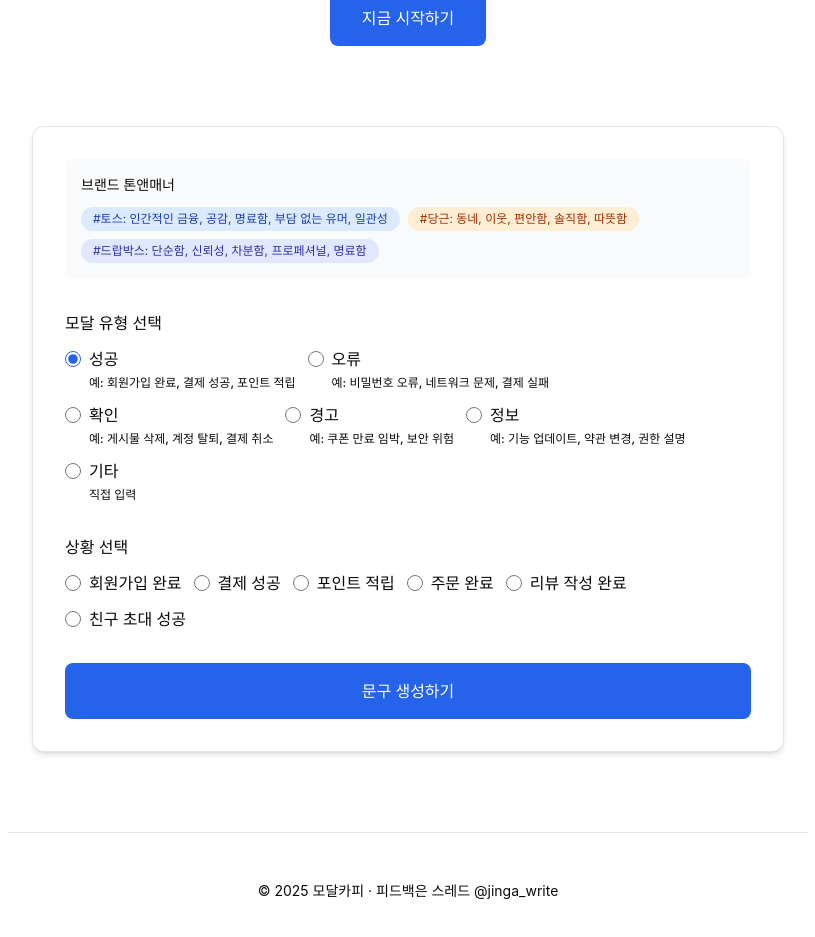
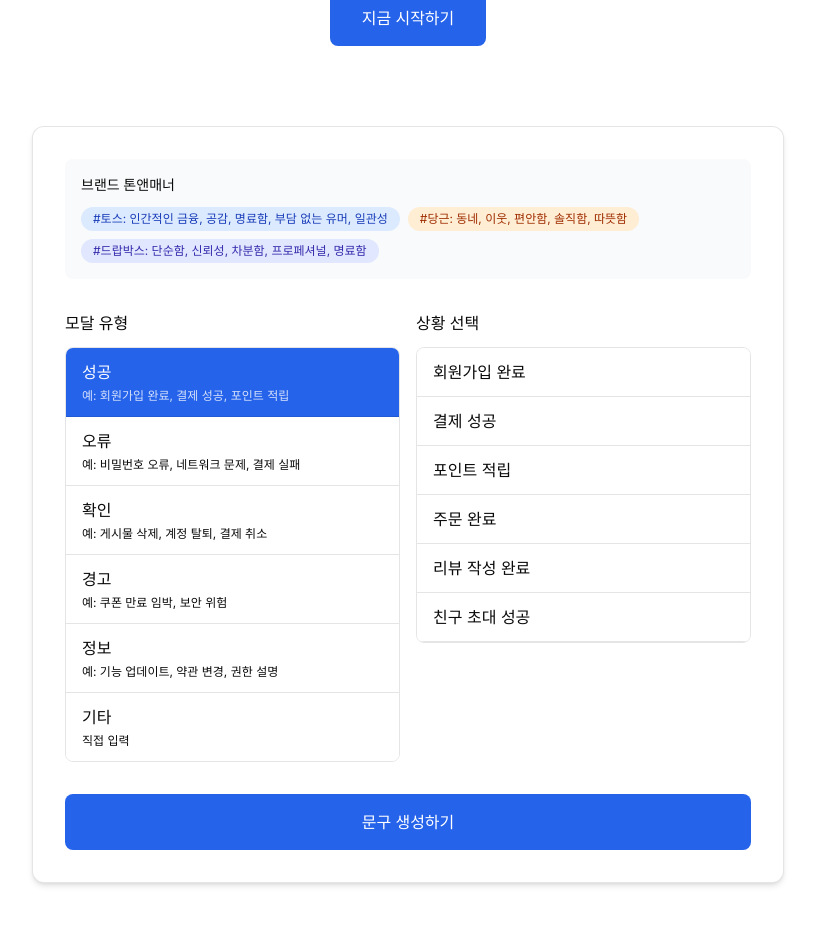
Before and after one commit to jingawrite/modalcopy, a React (Vite) app: page / in a window 1280 px wide. Shown: the part 421-1358 px from the top of the page, without its empty margins (232-1047 px from the left). Built offline with nearby package versions, Linux system fonts and the light colour scheme; a web font is replaced by a local one.

Commit message:
Refactor: Change to dual list UI with preview animation
- Change modal type and situation selection to dual list layout
- Add preview example below each situation option
- Show preview only for selected option
- Add smooth animation effects for preview display
- Remove brand style name from preview

```diff
--- a/src/app/App.tsx
+++ b/src/app/App.tsx
@@ -760,10 +760,12 @@ export default function App() {
             </div>
           </div>
 
-          {/* Step 1: Modal Type */}
-          <div className="mb-8">
-            <label className="block mb-3">모달 유형 선택</label>
-            <div className="flex flex-wrap gap-3">
+          {/* Dual List Selection */}
+          <div className="mb-8 grid grid-cols-2 gap-4">
+            {/* Left: Modal Type List */}
+            <div>
+              <label className="block mb-3 font-medium">모달 유형</label>
+              <div className="border border-border rounded-lg overflow-hidden">
                 {(
                   [
                     "성공",
@@ -774,27 +776,22 @@ export default function App() {
                     "기타",
                   ] as ModalType[]
                 ).map((type) => (
-                <label
+                  <div
                     key={type}
-                  className="flex flex-col gap-1 cursor-pointer"
+                    onClick={() => handleModalTypeChange(type)}
+                    className={`px-4 py-3 cursor-pointer border-b border-border last:border-b-0 transition-colors ${
+                      modalType === type
+                        ? "bg-[#2563EB] text-white"
+                        : "bg-white hover:bg-gray-50"
+                    }`}
                   >
-                  <div className="flex items-center gap-2">
-                    <input
-                      type="radio"
-                      name="modalType"
-                      value={type}
-                      checked={modalType === type}
-                      onChange={() =>
-                        handleModalTypeChange(type)
-                      }
-                      className="w-4 h-4 accent-[#2563EB]"
-                    />
-                    <span>{type}</span>
+                    <div className="font-medium">{type}</div>
+                    <div className={`text-xs mt-1 ${
+                      modalType === type ? "text-white/80" : "text-muted-foreground"
+                    }`}>
+                      {modalTypeExamples[type]}
                     </div>
-                  <span className="text-xs text-muted-foreground ml-6">
-                    {modalTypeExamples[type]}
-                  </span>
-                </label>
+                  </div>
                 ))}
               </div>
 
@@ -812,32 +809,58 @@ export default function App() {
               )}
             </div>
 
-          {/* Step 2: Situation Selection */}
-          {modalType !== "기타" && (
-            <div className="mb-8">
-              <label className="block mb-3">상황 선택</label>
-              <div className="flex flex-wrap gap-3">
-                {situationOptions[modalType].map((sit) => (
-                  <label
-                    key={sit}
-                    className="flex items-center gap-2 cursor-pointer"
+            {/* Right: Situation List */}
+            <div>
+              <label className="block mb-3 font-medium">상황 선택</label>
+              {modalType !== "기타" ? (
+                <div className="border border-border rounded-lg overflow-hidden">
+                  {situationOptions[modalType].map((sit) => {
+                    const preview = generateCopy(modalType, sit, "")[0]; // 첫 번째 예시만 (토스 스타일)
+                    const isSelected = situation === sit;
+                    return (
+                      <div key={sit}>
+                        <div
+                          onClick={() => setSituation(sit)}
+                          className={`px-4 py-3 cursor-pointer border-b border-border transition-all duration-200 ${
+                            isSelected
+                              ? "bg-[#2563EB] text-white"
+                              : "bg-white hover:bg-gray-50"
+                          }`}
                         >
-                    <input
-                      type="radio"
-                      name="situation"
-                      value={sit}
-                      checked={situation === sit}
-                      onChange={(e) =>
-                        setSituation(e.target.value)
-                      }
-                      className="w-4 h-4 accent-[#2563EB]"
-                    />
-                    <span>{sit}</span>
-                  </label>
-                ))}
+                          {sit}
+                        </div>
+                        {/* Preview Example - Only show for selected option with animation */}
+                        <div
+                          className={`overflow-hidden transition-all duration-300 ease-in-out ${
+                            isSelected
+                              ? "max-h-96 opacity-100"
+                              : "max-h-0 opacity-0"
+                          }`}
+                        >
+                          <div className="px-4 py-3 bg-gray-50 border-b border-border">
+                            <div className={`text-sm font-semibold mb-1 transition-all duration-200 ${
+                              isSelected ? "translate-y-0 opacity-100" : "-translate-y-2 opacity-0"
+                            }`}>
+                              {preview.title}
+                            </div>
+                            <div className={`text-xs text-muted-foreground transition-all duration-300 delay-75 ${
+                              isSelected ? "translate-y-0 opacity-100" : "-translate-y-2 opacity-0"
+                            }`}>
+                              {preview.body}
                             </div>
                           </div>
+                        </div>
+                      </div>
+                    );
+                  })}
+                </div>
+              ) : (
+                <div className="border border-border rounded-lg p-4 text-center text-muted-foreground">
+                  위에서 모달 유형을 입력해주세요
+                </div>
               )}
+            </div>
+          </div>
 
           {/* Generate Button */}
           <button
```
Lines whose indentation alone changed are shown as unchanged.
